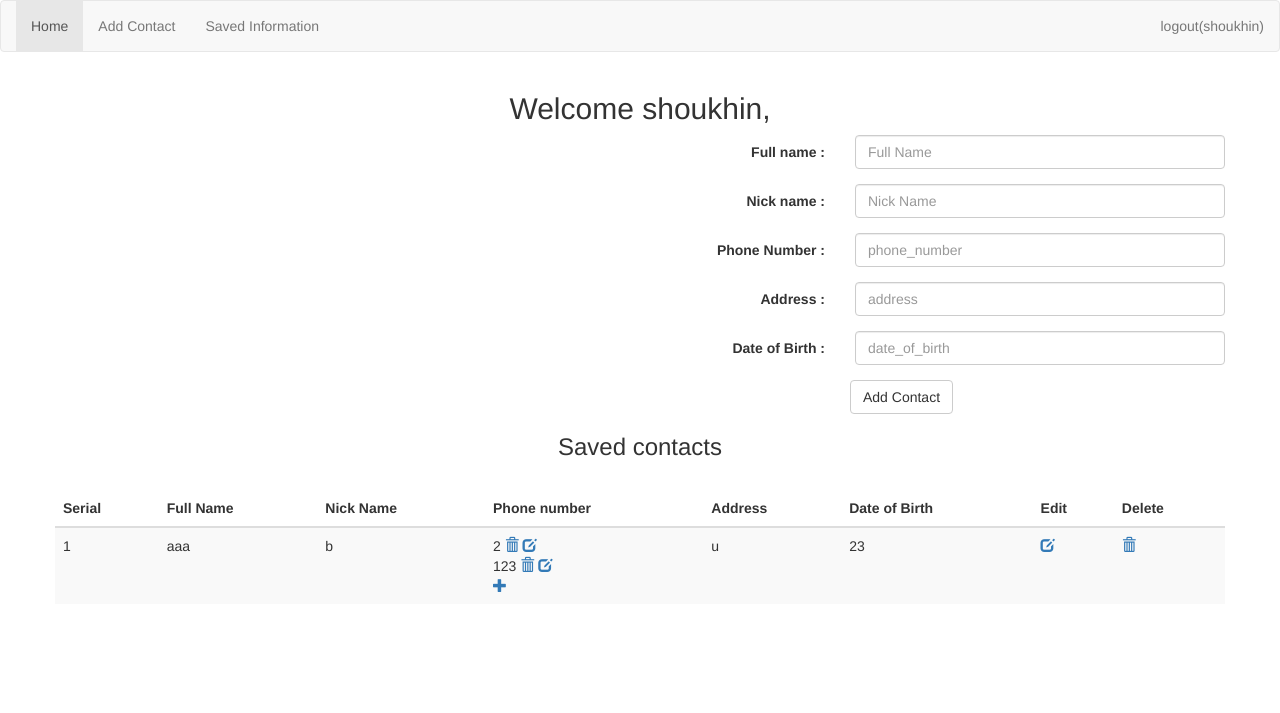
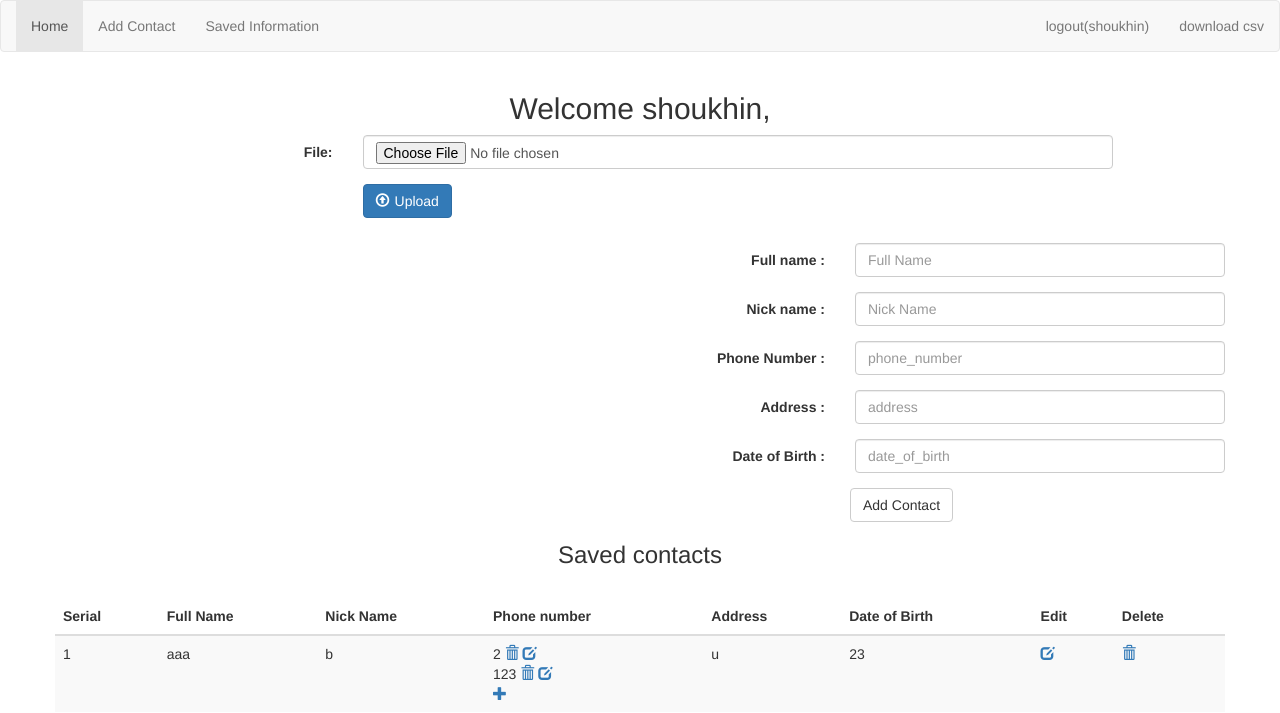
Before and after one commit to shoukhin93/Online_Adress_Book, a Django app: page / in a window 1280 px wide. Shown: the top 713 px of the page. Run offline with Django 3.2, Linux system fonts and the light colour scheme; a user stored in the database is signed in; data comes from the database, SQL or seed files in the repository; both versions use the stored data as it was after the commit; some libraries are stand-ins or nearby versions.

Commit message:
download CSV complete

```diff
--- a/Online_Adress_book/urls.py
+++ b/Online_Adress_book/urls.py
@@ -29,5 +29,7 @@ urlpatterns = [
     path('updatePhone/<int:id>/', views.update_phone_number, name='Update Phone Number'),
     path('updateContact/<int:id>/', views.update_contact_info, name='Update Contact info'),
     path('deleteContact/<int:id>/', views.delete_contact_info, name='Delete Contact info'),
+    path('uploadCSV/', views.upload_csv, name="upload_csv"),
+    path('downloadCSV/<int:id>/', views.download_csv_file, name="download_csv"),
     path('admin/', admin.site.urls),
 ]
--- a/adress_book/views.py
+++ b/adress_book/views.py
@@ -5,6 +5,9 @@ from django.http import HttpResponse, HttpResponseRedirect
 from django.urls import reverse
 from django.contrib.auth.models import User
 from adress_book.models import MobileNumber, ContactInfo
+import csv
+from io import TextIOWrapper
+import io
 
 
 # Create your views here.
@@ -160,3 +163,36 @@ def delete_contact_info(request, id):
 
     ContactInfo.objects.get(id=id).delete()
     return HttpResponseRedirect(reverse('index'))
+
+
+def upload_csv(request):
+    if request.POST and request.FILES:
+
+        file = TextIOWrapper(request.FILES['csv_file'].file, encoding=request.encoding)
+        data = csv.reader(file)
+
+        for row in data:
+            print(row[0])
+    return HttpResponseRedirect(reverse('index'))
+
+
+def download_csv_file(request, id):
+    buffer = io.StringIO()
+    wr = csv.writer(buffer, quoting=csv.QUOTE_ALL)
+
+    user = User.objects.get(id=id)
+    contacts = user.contactinfo_set.all()
+
+    for contact in contacts:
+        phone_numbers = contact.mobilenumber_set.all()
+        phone_list = []
+        for phone_number in phone_numbers:
+            phone_list.append(phone_number.phone_number)
+
+        wr.writerow([contact.full_name, contact.nick_name, contact.address, contact.date_of_birth, phone_list])
+
+    buffer.seek(0)
+    response = HttpResponse(buffer, content_type='text/csv')
+    response['Content-Disposition'] = 'attachment; filename=contacts.csv'
+
+    return response
--- a/templates/user_home.html
+++ b/templates/user_home.html
@@ -27,11 +27,15 @@
         {% if user.is_authenticated %}
             <ul class="nav navbar-nav navbar-right">
             <li><a href="/logout/">logout({{ user.username }})</a></li>
+            <li><a href="/downloadCSV/{{ user.id }}">download csv</a></li>
+
         {% endif %}
         </ul>
     </div>
 </nav>
 <!--nav bar ends -->
+
+
 
 <div class="container">
 
@@ -40,6 +44,28 @@
             <h2 align="center">Welcome {{ user.username }},</h2>
         </div>
 
+        <!--upload csv file form starts-->
+        <form action="/uploadCSV/" method="POST" enctype="multipart/form-data" class="form-horizontal">
+            {% csrf_token %}
+            <div class="form-group">
+                <label for="name" class="col-md-3 col-sm-3 col-xs-12 control-label">File: </label>
+                <div class="col-md-8">
+                    <input type="file" name="csv_file" id="csv_file" required="True" class="form-control">
+                </div>
+            </div>
+            <div class="form-group">
+                <div class="col-md-3 col-sm-3 col-xs-12 col-md-offset-3" style="margin-bottom:10px;">
+                    <button class="btn btn-primary"><span class="glyphicon glyphicon-upload"
+                                                          style="margin-right:5px;"></span>Upload
+                    </button>
+                </div>
+            </div>
+        </form>
+
+        <!--upload csv file form end-->
+
+
+        <!-- Add contact form start -->
         <div class="row" id="add_contact">
 
             <form method="post" class="form-horizontal" action="/addContact/">
@@ -90,6 +116,8 @@
             </form>
         </div>
 
+        <!-- Add contact form end -->
+
         <div class="row" id="saved_contact">
         <h3 align="center">Saved contacts</h3>
 
@@ -126,7 +154,8 @@
                             <a href="/updatePhone/{{ phone_number.id }}/"><span
                                     class="glyphicon glyphicon-edit"></span></a>
                         {% endfor %}
-                        <br><a href="/addPhone/{{ contact_info.id }}/"><span class="glyphicon glyphicon-plus"></span></a>
+                        <br><a href="/addPhone/{{ contact_info.id }}/"><span
+                            class="glyphicon glyphicon-plus"></span></a>
                     </td>
 
                     <td>{{ contact_info.address }}</td>
```
Also changed, not shown: db.sqlite3.
